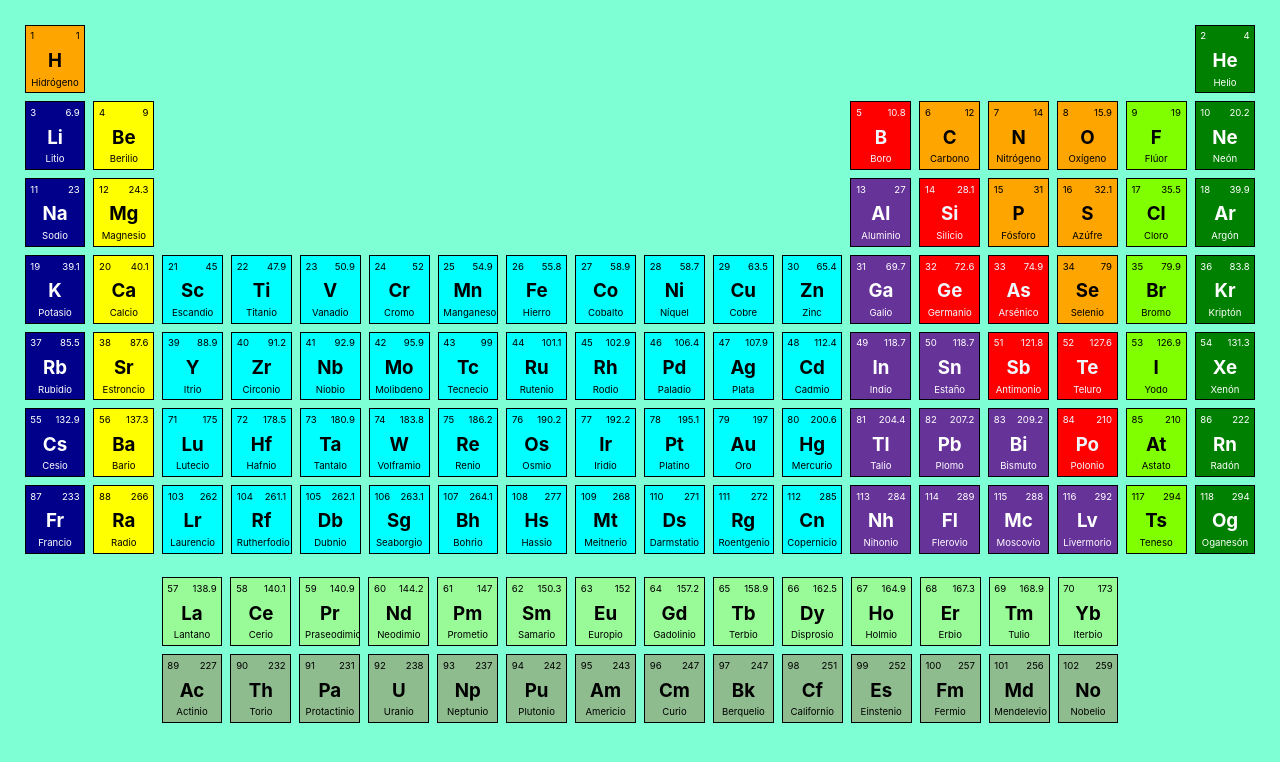
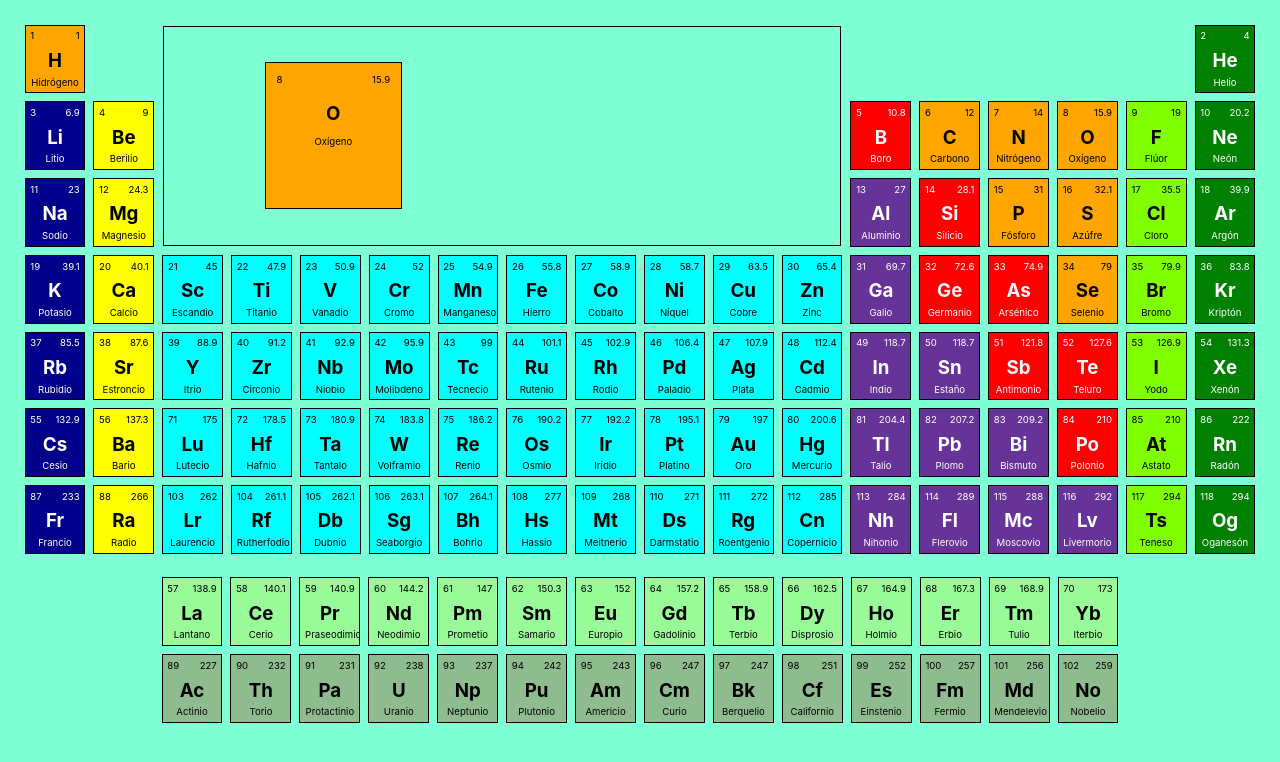
Before and after one commit to viridianacano/REACT-TABLA-PERIODICA, a React (Create React App) app: page / in a window 1280 px wide. Shown: the top 762 px of the page. Built offline with nearby package versions, Linux system fonts and the light colour scheme.

Commit message:
continuacion de la informacion

```diff
--- a/src/App.css
+++ b/src/App.css
@@ -1,41 +1,21 @@
-
-
-
 .App {
+  transition: all 1s ease;
+  perspective-origin: 150% 150%;
   text-align: center;
+  position: relative;
 }
 
-.App-logo {
-  height: 40vmin;
-  pointer-events: none;
-}
+/* .App:active {
+  transform: scale(0.8) rotateX(-45deg) rotateZ(-20deg);
+} */
 
-@media (prefers-reduced-motion: no-preference) {
-  .App-logo {
-    animation: App-logo-spin infinite 20s linear;
-  }
-}
-
-.App-header {
-  background-color: #282c34;
-  min-height: 100vh;
-  display: flex;
-  flex-direction: column;
-  align-items: center;
-  justify-content: center;
-  font-size: calc(10px + 2vmin);
-  color: white;
-}
-
-.App-link {
-  color: #61dafb;
-}
-
-@keyframes App-logo-spin {
-  from {
-    transform: rotate(0deg);
-  }
-  to {
-    transform: rotate(360deg);
-  }
-}
+/* .table-info {
+  display: inline-block;
+  position:absolute;
+  top: 3em;
+  left: 12em;
+  background-color:aliceblue;
+  width: 300px;
+  height: 300px;
+  border: 2px solid black;
+} */
--- a/src/App.js
+++ b/src/App.js
@@ -4,35 +4,22 @@ import data from './table_data';
 
 function App() {
 
-  const row1 = data.elementos.slice(0, 2);
-  const row2 = data.elementos.slice(2, 10);
-  const row3 = data.elementos.slice(10, 18);
-  const lastRows = data.elementos.slice(18,90);
+  const testRows = data.elementos.slice(0, 18);
+  const topRows = data.elementos.slice(0, 90);
   const bottomRows = data.elementos.slice(90,118);
 
   return (
     <div className="App">
+
       <div className="top-table">
         {
-        row1.map( ( {nombre, simbolo, grupo, id, masa_atomica} ) =>
+          topRows.map( ( {nombre, simbolo, grupo, id, masa_atomica} ) =>
             <Element key={id} num={id} masa={masa_atomica} name={nombre} symbol={simbolo} group={grupo} />
           )
         }
-      {
-        row2.map( ( {nombre, simbolo, grupo, id, masa_atomica} ) =>
-          <Element key={id} num={id} masa={masa_atomica} name={nombre} symbol={simbolo} group={grupo} />
-        )
-      }
-      {
-        row3.map( ( {nombre, simbolo, grupo, id, masa_atomica} ) =>
-          <Element key={id} num={id} masa={masa_atomica} name={nombre} symbol={simbolo} group={grupo} />
-        )
-      }
-      {
-        lastRows.map( ( {nombre, simbolo, grupo, id, masa_atomica} ) =>
-          <Element key={id} num={id} masa={masa_atomica} name={nombre} symbol={simbolo} group={grupo} />
-        )
-      }
+        <div className="table-info">
+          <Element key={8} num={8} masa={15.9} name={"Oxígeno"} symbol={"O"} group={"no-metal"} />
+        </div>
       </div>
 
       <div className="bottom-table">
--- a/src/components/Element/Element.styles.css
+++ b/src/components/Element/Element.styles.css
@@ -2,21 +2,22 @@ h3 {
     margin: 5%;
 }
 
-.App {
-    transition: all 1s ease;
-    perspective-origin: 150% 150%;
-}
-
-.App:active {
-    transform: scale(0.8) rotateX(-45deg) rotateZ(-20deg);
-}
-
 .top-table {
     display: grid;
+    position: relative;
     margin: 2%;
     grid-template-rows: repeat(7, 1fr);
     grid-template-columns: repeat(18, 1fr);
     grid-gap: 10px;
+}
+
+.table-info {
+    grid-row: 1 / 4;
+    grid-column: 3 / 13;
+    display: grid;
+    grid-template-rows: repeat(6, 1fr);
+    grid-template-columns: repeat(20, 1fr);
+    border: 1px solid black;
 }
 
 .bottom-table {
@@ -34,6 +35,11 @@ h3 {
 .top-table .element:nth-child(5),
 .top-table .element:nth-child(13) {
     grid-column: 13/14;
+}
+
+.table-info .element {
+    grid-row: 2 / 6;
+    grid-column: 4 / 8;
 }
 
 .element {
@@ -57,18 +63,8 @@ h3 {
     justify-content: space-between;
 }
 
-.row {
-    display: flex;
-    justify-content: space-between;
-}
-
 .down{
     justify-content: center;
-}
-
-.sub-row {
-    display: flex;
-    justify-content: space-between;
 }
 
 .no-metal {
```
Lines whose indentation alone changed are shown as unchanged.
